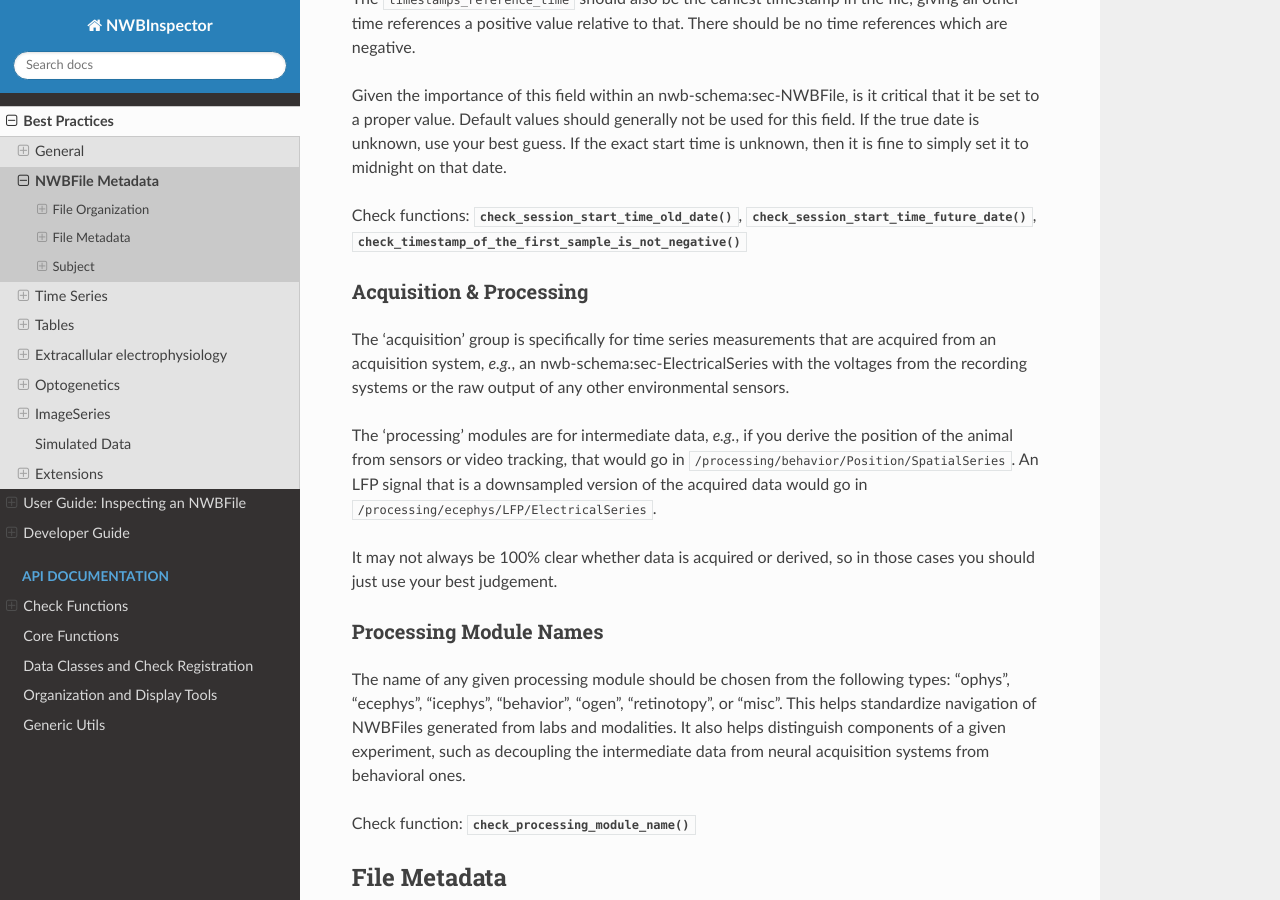
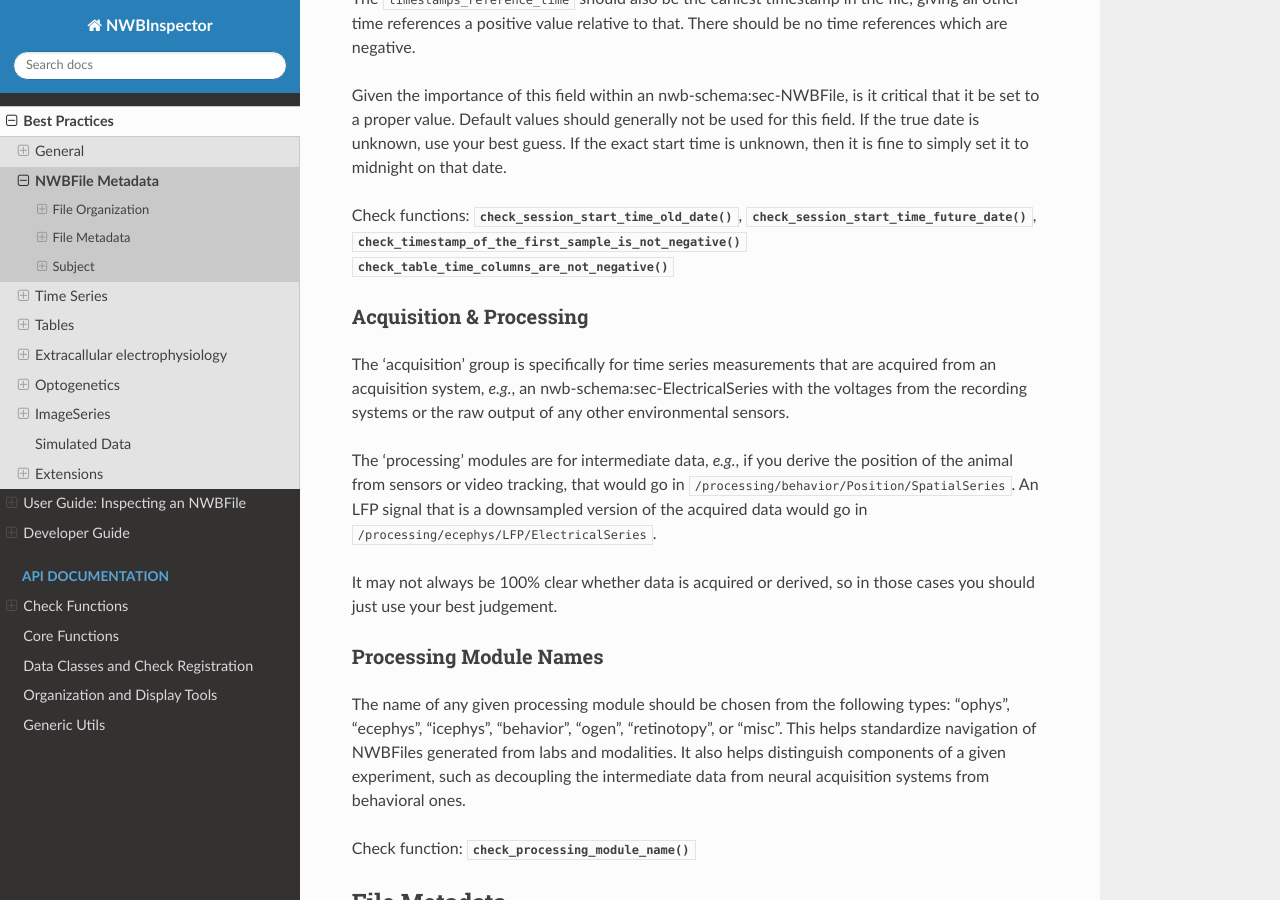
Before and after one commit to NeurodataWithoutBorders/nwbinspector, a Sphinx documentation site: the page built from docs/best_practices/nwbfile_metadata.rst, in a window 1280 px wide and 900 px high, scrolled down 548 px. Built offline with Sphinx 7.4.7 and the Read the Docs theme 2.0.0, drawn with Linux system fonts in a browser that asks for light colours.

Commit message:
add check function to Global Date and Time Reference

```diff
--- a/docs/best_practices/nwbfile_metadata.rst
+++ b/docs/best_practices/nwbfile_metadata.rst
@@ -33,6 +33,7 @@ best guess. If the exact start time is unknown, then it is fine to simply set it
 Check functions: :py:meth:`~nwbinspector.checks.nwbfile_metadata.check_session_start_time_old_date`,
 :py:meth:`~nwbinspector.checks.nwbfile_metadata.check_session_start_time_future_date`,
 :py:meth:`~nwbinspector.checks.time_series.check_timestamp_of_the_first_sample_is_not_negative`
+:py:meth:`~nwbinspector.checks.tables.check_table_time_columns_are_not_negative`
 
 
 
```
